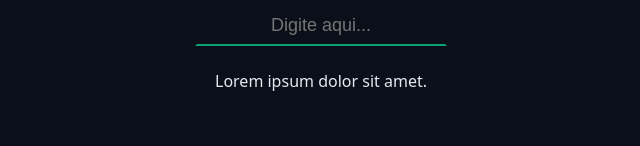
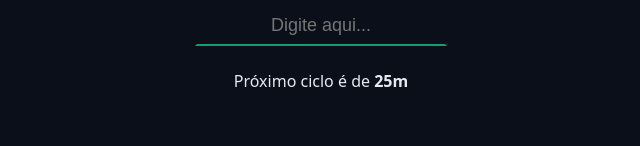
Before and after one commit to EduTiyo/chronos-pomodoro, a React app: page / in a window 1280 px wide. Shown: the part 582-728 px from the top of the page, without its empty margins (319-959 px from the left). Built offline with nearby package versions, Linux system fonts and the light colour scheme; the HTML template or start-up script is replaced by a standard one.

Commit message:
feat: adicionar tips com texto do proximo ciclo

```diff
--- a/src/components/MainForm/index.tsx
+++ b/src/components/MainForm/index.tsx
@@ -9,6 +9,7 @@ import { getNextCycle } from "../../utils/getNextCycle";
 import { getNextCycleType } from "../../utils/getNextCycleType";
 import Cycles from "../Cycles";
 import { TaskActionTypes } from "../../contexts/TaskContext/taskActions";
+import Tips from "../Tips";
 
 const MainForm = () => {
   const { state, dispatch } = useTaskContext();
@@ -63,7 +64,7 @@ const MainForm = () => {
       </div>
 
       <div className="formRow">
-        <p>Lorem ipsum dolor sit amet.</p>
+        <Tips nextCycleType={nextCycleType} />
       </div>
 
       {state.currentCycle > 0 && (
--- /dev/null
+++ b/src/components/Tips/index.tsx
@@ -0,0 +1,41 @@
+import { useTaskContext } from "../../contexts/TaskContext";
+import type { TaskModel } from "../../models/TaskModel";
+
+interface TipsProps {
+  nextCycleType: TaskModel["type"];
+}
+
+const Tips = ({ nextCycleType }: TipsProps) => {
+  const { state } = useTaskContext();
+  const tipsForWhenActiveTask = {
+    workTime: <span>Foque por {state.config.workTime}m</span>,
+    shortBreakTime: <span>Descanse por {state.config.shortBreakTime}m</span>,
+    longBreakTime: <span>Descanse por {state.config.longBreakTime}m</span>,
+  };
+
+  const tipsForNoActiveTask = {
+    workTime: (
+      <span>
+        Próximo ciclo é de <b>{state.config.workTime}m</b>
+      </span>
+    ),
+    shortBreakTime: (
+      <span>
+        Próximo ciclo é de <b>{state.config.shortBreakTime}m</b>
+      </span>
+    ),
+    longBreakTime: (
+      <span>
+        Próximo ciclo é de <b>{state.config.longBreakTime}m</b>
+      </span>
+    ),
+  };
+  return (
+    <>
+      {!!state.activeTask && tipsForWhenActiveTask[state.activeTask.type]}
+      {!state.activeTask && tipsForNoActiveTask[nextCycleType]}
+    </>
+  );
+};
+
+export default Tips;
```
